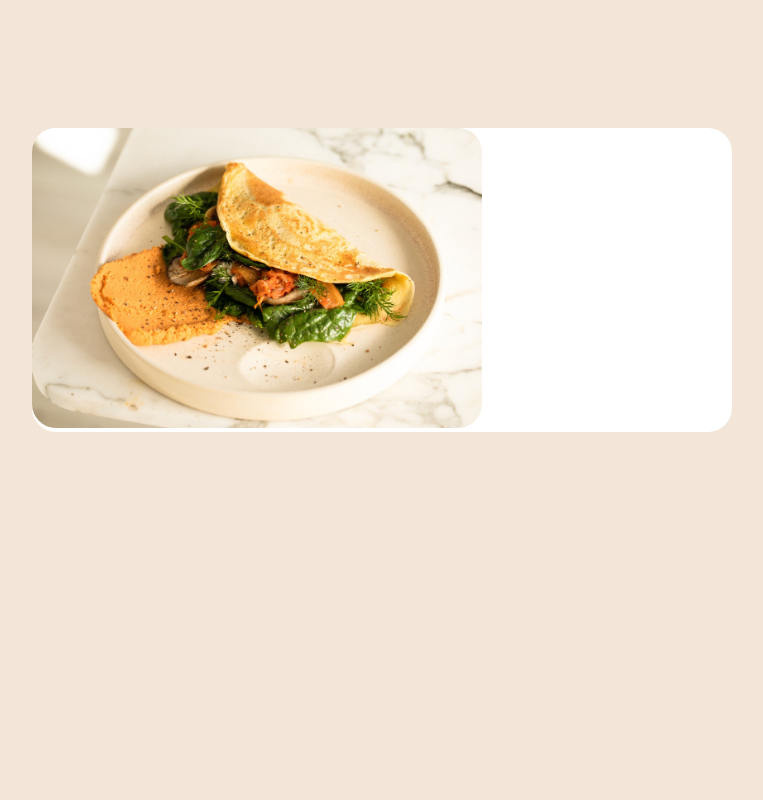
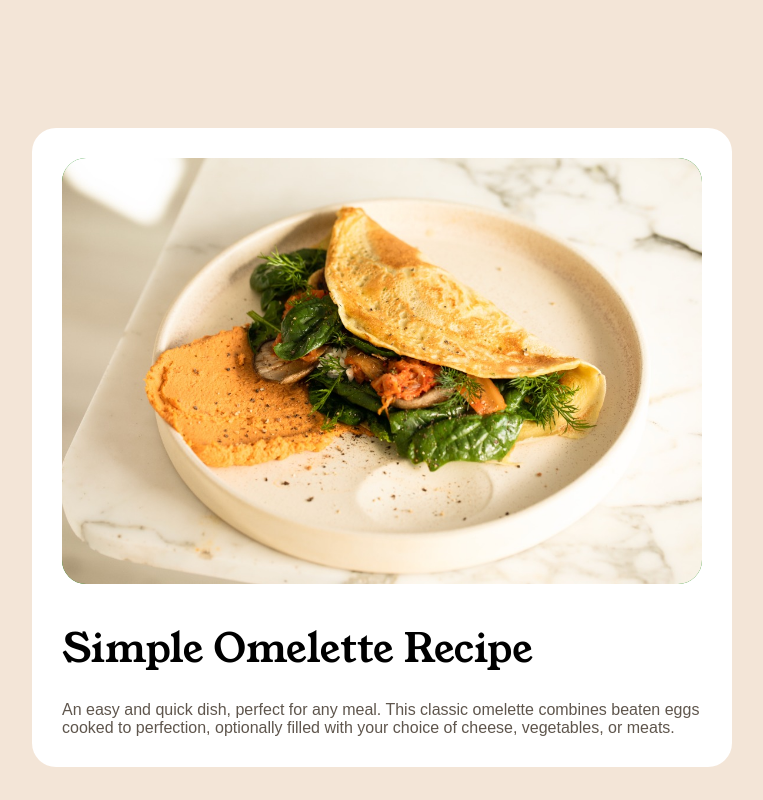
Before and after one commit to webdev1kev/recipe-page, a plain HTML site: page index.html in a window 1280 px wide. Shown: the whole page, without its empty margins (258-1021 px from the left). Drawn offline with Linux system fonts and the light colour scheme.

Commit message:
edited picture size and started working on the header

```diff
--- a/index.html
+++ b/index.html
@@ -5,6 +5,12 @@
     <meta name="viewport" content="width=device-width, initial-scale=1.0" />
     <title>Document</title>
     <link rel="stylesheet" href="style.css" />
+    <link rel="preconnect" href="https://fonts.googleapis.com" />
+    <link rel="preconnect" href="https://fonts.gstatic.com" crossorigin />
+    <link
+      href="https://fonts.googleapis.com/css2?family=Young+Serif&display=swap"
+      rel="stylesheet"
+    />
   </head>
   <body>
     <div class="card">
@@ -14,7 +20,13 @@
           src="omletteplate.jpg"
           alt="should be an image here."
         />
+        <header>Simple Omelette Recipe</header>
       </div>
+      <p>
+        An easy and quick dish, perfect for any meal. This classic omelette
+        combines beaten eggs cooked to perfection, optionally filled with your
+        choice of cheese, vegetables, or meats.
+      </p>
     </div>
   </body>
 </html>
--- a/style.css
+++ b/style.css
@@ -57,15 +57,41 @@ body {
     padding-top: var(--spacing-1600);
   }
 
-  .card,
+  .card {
+    border-radius: 24px;
+  }
   .image {
     border-radius: 24px;
+    background-color: green;
+  }
 
   .card {
     padding: var(--spacing-500);
   }
-  .image {
-    height: 300px;
-    max-width: 100%;
+}
+.image {
+  height: auto;
+  max-width: 100%;
+}
+header {
+  font-family: "Young Serif";
+  font-weight: 400;
+  font-size: 40px;
+  width: 100%;
+  padding-top: var(--spacing-400);
+}
+p {
+  padding-top: var(--spacing-300);
+  font-weight: 400;
+  font-size: 16px;
+  font-family: "Outfit", sans-serif;
+  width: 100%;
+  color: #5f564d;
+}
+@media (width < 700px) {
+  header {
+    padding-left: var(--spacing-400);
+    padding-right: var(--spacing-400);
+    font-size: 36px;
   }
 }
```
